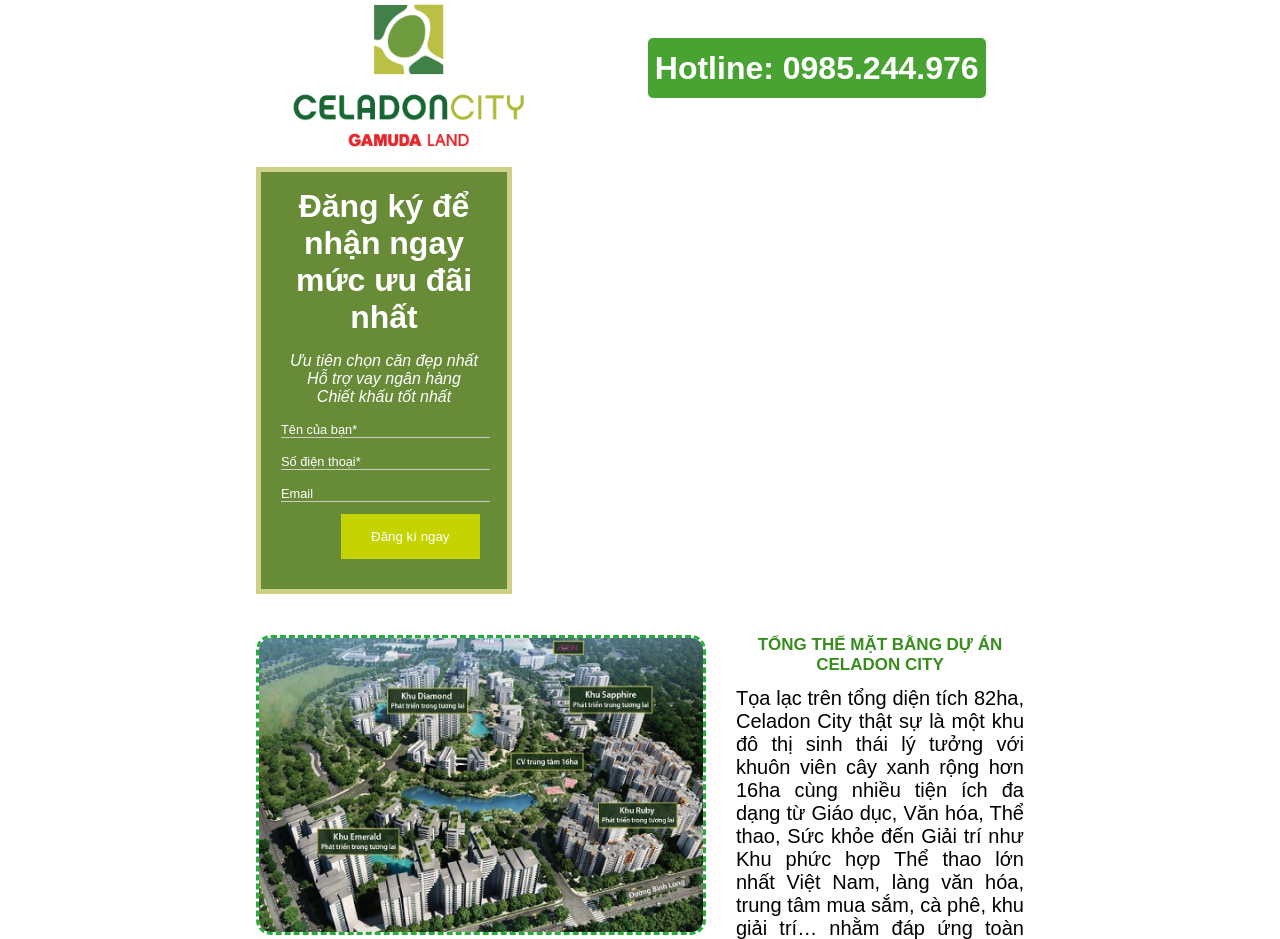
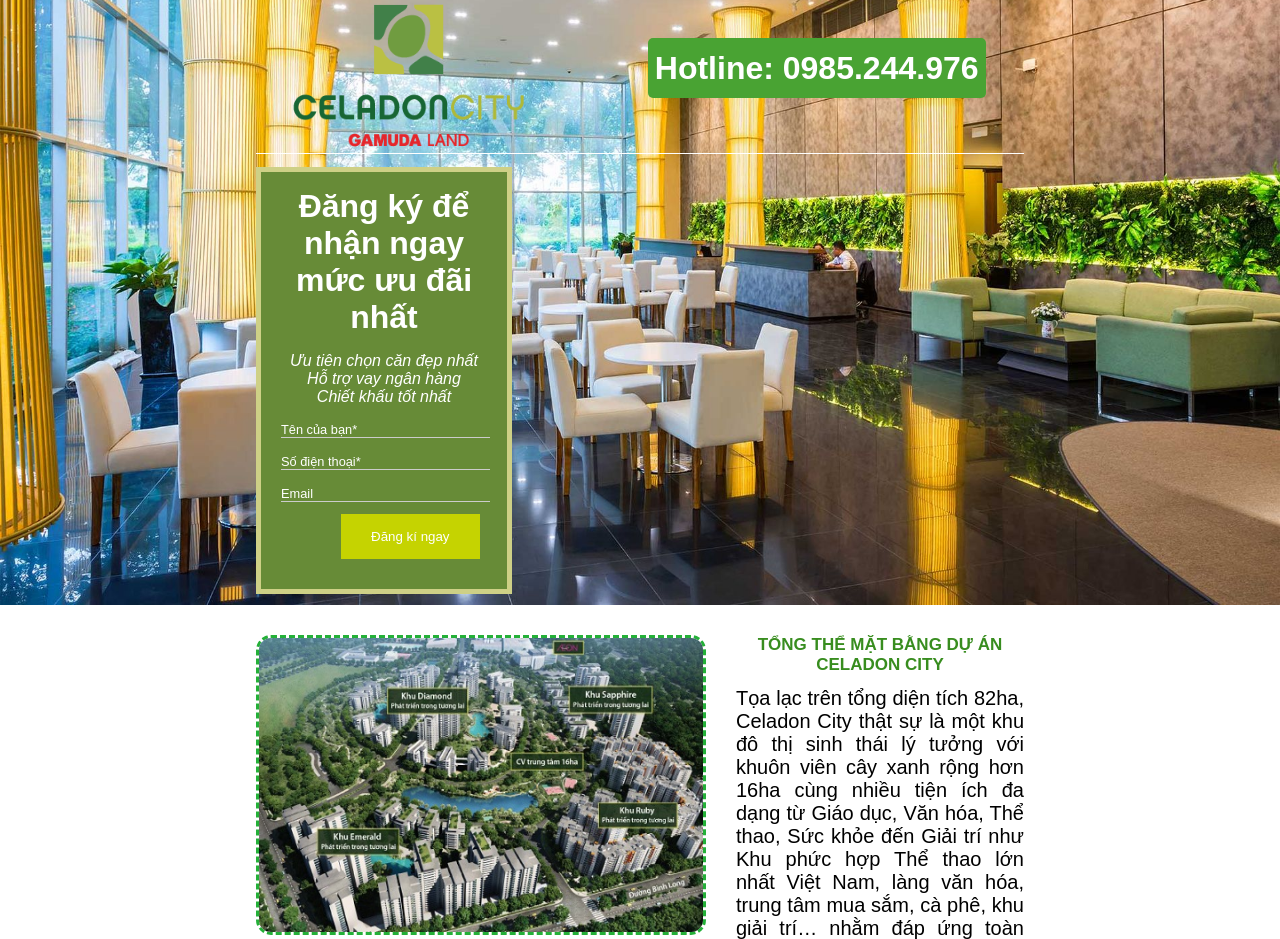
Before and after one commit to 22T1020683/front-end-Baitap2, a plain HTML site: page index.html in a window 1280 px wide. Shown: the top 939 px of the page. Drawn offline with Linux system fonts and the light colour scheme.

Commit message:
Update site.css

```diff
--- a/css/site.css
+++ b/css/site.css
@@ -8,7 +8,7 @@
 
 
 #header{
-    background-image: url("front-end-Baitap2/img/header/head-background.jpg");
+    background-image: url("/front-end-Baitap2/img/header/head-background.jpg");
     background-repeat: no-repeat;
     background-size: cover;
     background-position: 0 -115px ;
```
